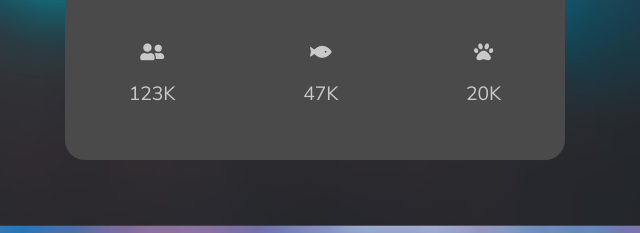
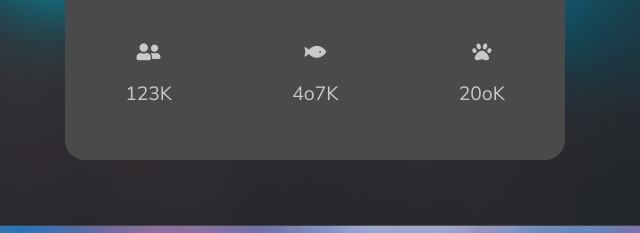
Before and after one commit to Beatriz-G/Quincy-Color-Change, a website: page index.html in a window 1280 px wide. Shown: the part 628-861 px from the top of the page, 325-965 px from the left. Drawn offline with Linux system fonts and the light colour scheme.

```diff
--- a/index.html
+++ b/index.html
@@ -45,8 +45,8 @@
           <p>
             <i class="fas fa-user-friends"></i><span class="fans">123K</span>
           </p>
-          <p><i class="fas fa-fish"></i><span class="fish">47K</span></p>
-          <p><i class="fas fa-paw"></i><span class="pets">20K</span></p>
+          <p><i class="fas fa-fish"></i><span class="fish">4o7K</span></p>
+          <p><i class="fas fa-paw"></i><span class="pets">20oK</span></p>
         </footer>
       </div>
     </main>
```
